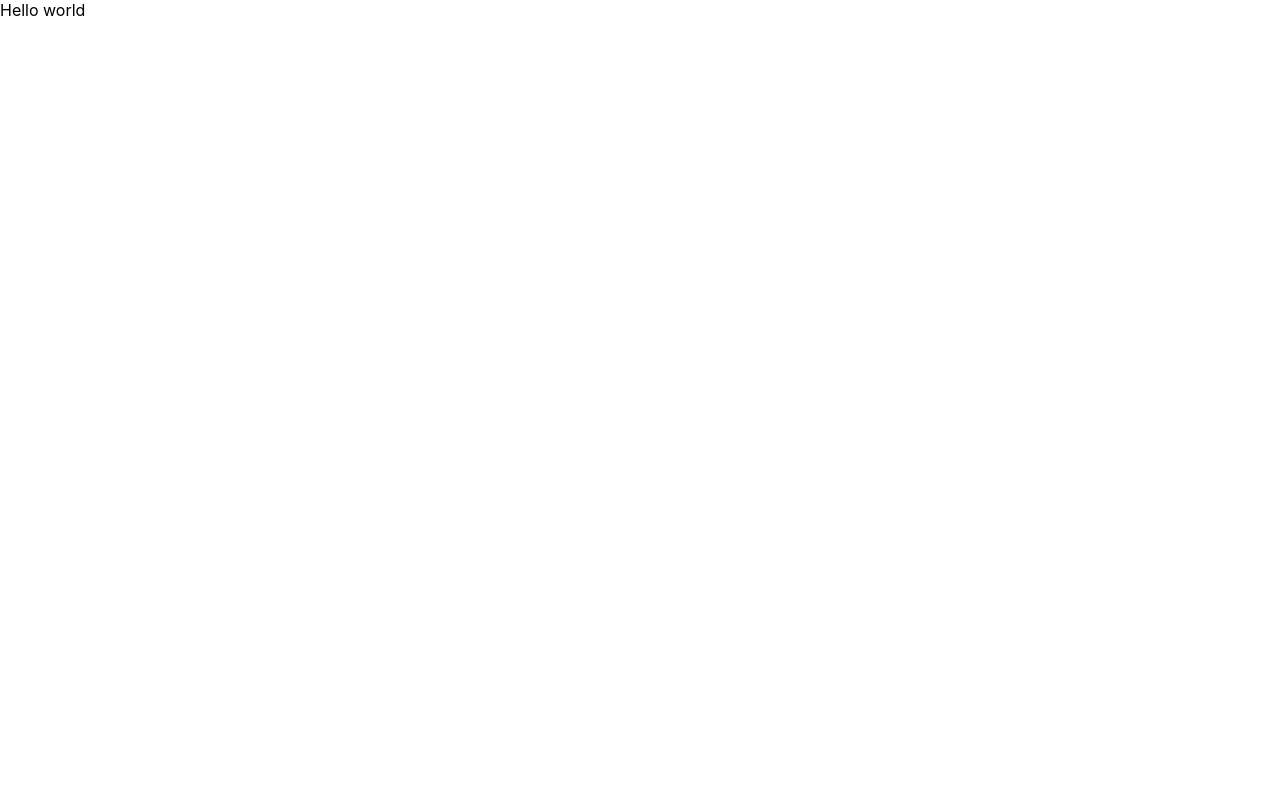
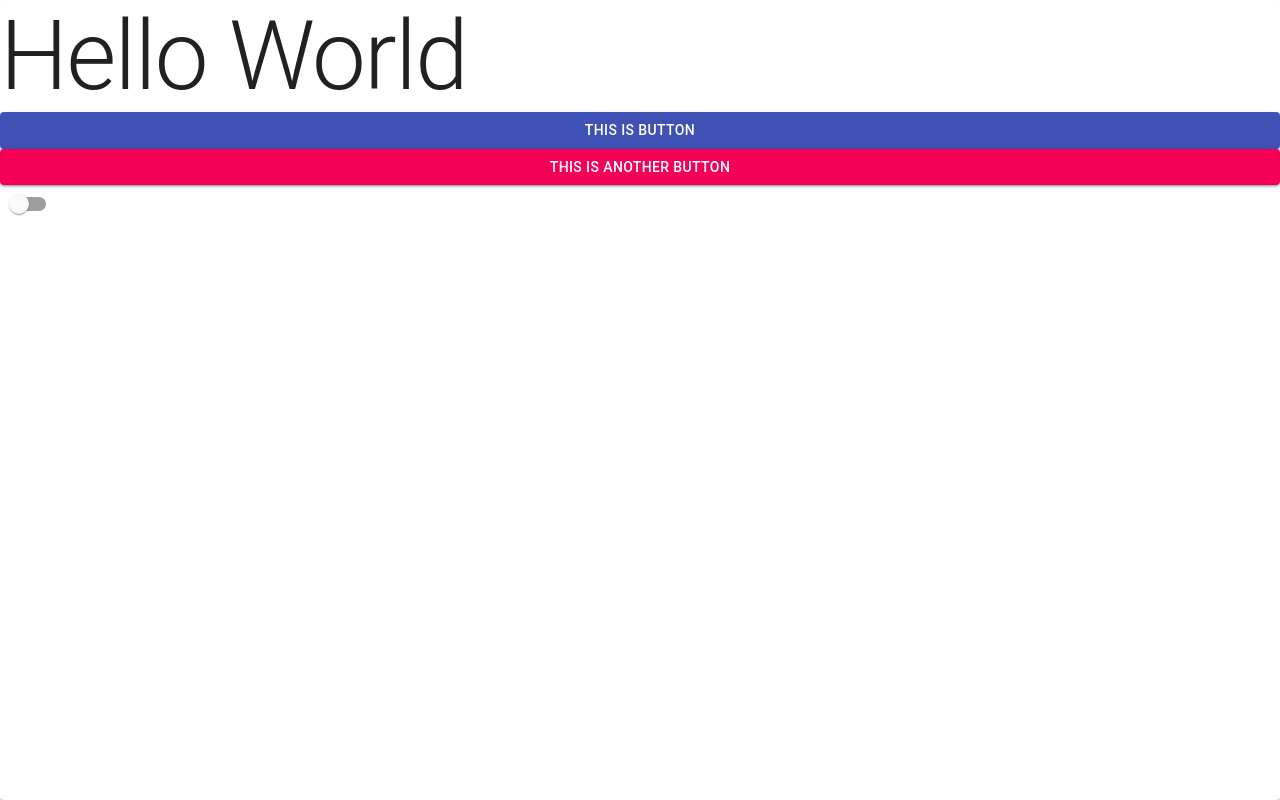
Before and after one commit to ArifSanaullah/learning-material-ui, a React (Create React App) app in the folder session1/: page / in a window 1280 px wide. Built offline with nearby package versions, Linux system fonts and the light colour scheme; the HTML template or start-up script is replaced by a standard one.

Commit message:
feat: themeing

```diff
--- a/session1/src/App.js
+++ b/session1/src/App.js
@@ -1,8 +1,33 @@
-import React from "react";
+import React, { useState } from "react";
 import "./App.css";
+import { Switch, Grid, Typography, Button, Paper } from "@material-ui/core";
+import { ThemeProvider, createMuiTheme } from "@material-ui/core/styles";
 
 function App() {
-  return <div>Hello world</div>;
+  const [darkMode, setDarkMode] = useState(false);
+
+  const theme = createMuiTheme({
+    palette: {
+      type: darkMode ? "dark" : "light",
+    },
+  });
+
+  return (
+    <ThemeProvider theme={theme}>
+      <Paper style={{ height: "100vh" }}>
+        <Grid container direction="column">
+          <Typography variant="h1">Hello World</Typography>
+          <Button variant="contained" color="primary">
+            This is button
+          </Button>
+          <Button variant="contained" color="secondary">
+            This is another button
+          </Button>
+          <Switch checked={darkMode} onChange={() => setDarkMode(!darkMode)} />
+        </Grid>
+      </Paper>
+    </ThemeProvider>
+  );
 }
 
 export default App;
```
